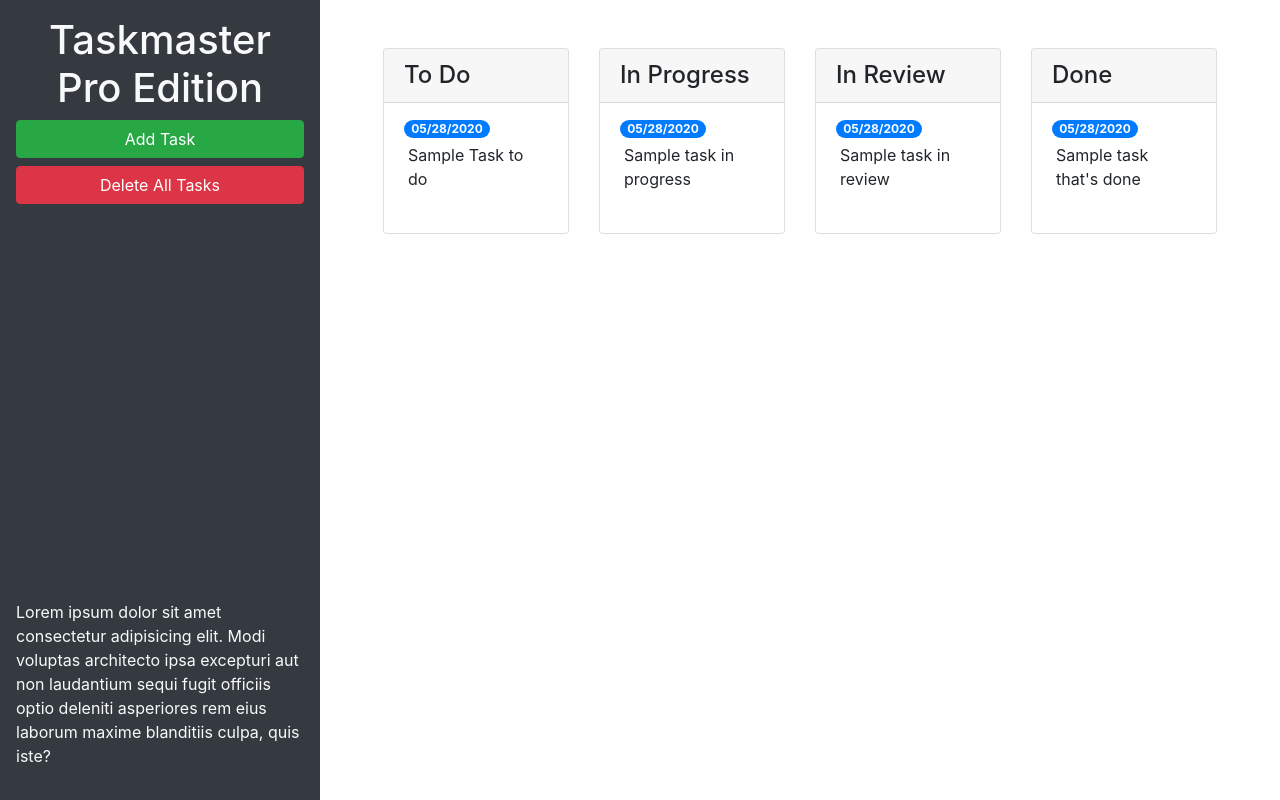
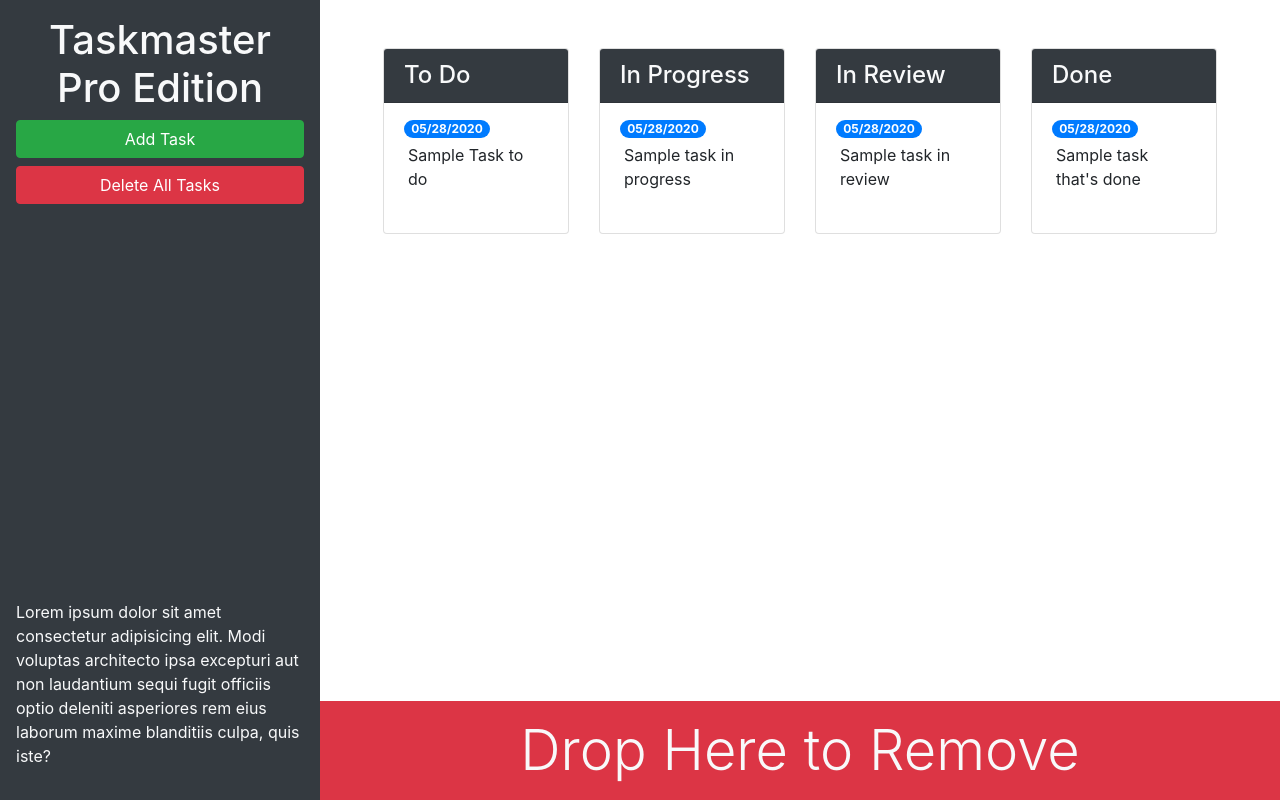
Before and after one commit to BTantillo/taskmaster-pro2, a plain HTML site: page index.html in a window 1280 px wide. Drawn offline with nearby package versions, Linux system fonts and the light colour scheme.

Commit message:
Bootstraping header

```diff
--- a/index.html
+++ b/index.html
@@ -13,22 +13,22 @@
 <body>
 
   <div class="row min-vh-100 no-gutters">
-    <header class="col-12 col-lg-3 bg-dark text-light d-flex flex-column p-4 p-lg-3">
+    <header class="col-12 col-lg-3 bg-dark text-light sticky-top d-flex flex-column p-4 p-lg-3">
       <h1 class="text-center">Taskmaster Pro Edition</h1>
       <button id="create-task" class="btn btn-block btn-success" data-toggle="modal" data-target="#task-form-modal">Add
         Task</button>
       <button id="remove-tasks" class="btn btn-block btn-danger">Delete All Tasks</button>
-      <p class="mt-auto">Lorem ipsum dolor sit amet consectetur adipisicing elit. Modi voluptas architecto ipsa
+      <p class="mt-auto d-noe d-lg-block">Lorem ipsum dolor sit amet consectetur adipisicing elit. Modi voluptas architecto ipsa
         excepturi aut non
         laudantium sequi fugit officiis optio deleniti asperiores rem eius laborum maxime blanditiis culpa, quis iste?
       </p>
     </header>
-    <main class="col-12 col-lg-9">
+    <main class="col-12 col-lg-9 d-flex flex-column">
       <div class="m-5 row justify-content-around">
 
         <div class="col-12 col-md col-xl-3 mb-3">
           <div class="card">
-        <h4 class="card-header">To Do</h4>
+        <h4 class="card-header bg-dark text-light">To Do</h4>
         <ul id="list-toDo" class="list-group list-group-flush">
         <li class="list-group-item">
           <span class="badge badge-primary badge-pill">05/28/2020</span>
@@ -40,7 +40,7 @@
 
       <div class ="col-12 col-md col-xl-3 mb-3">
         <div class="card">
-        <h4 class="card-header">In Progress</h4>
+        <h4 class="card-header bg-dark text-light">In Progress</h4>
         <ul id="list-inProgress" class="list-group list-group-flush">
           <li class="list-group-item">
             <span class="badge badge-primary badge-pill">05/28/2020</span>
@@ -52,7 +52,7 @@
 
       <div class="col-12 col-md col-xl-3 mb-3">
         <div class="card">
-        <h4 class="card-header">In Review</h4>
+        <h4 class="card-header bg-dark text-light">In Review</h4>
         <ul id="list-inReview" class="list-group list-group-flush">
           <li class="list-group-item">
             <span class="badge badge-primary badge-pill">05/28/2020</span>
@@ -64,7 +64,7 @@
 
       <div class="col-12 col-md col-xl-3 mb-3">
         <div class="card">
-        <h4 class="card-header">Done</h4>
+        <h4 class="card-header bg-dark text-light">Done</h4>
         <ul id="list-done" class="list-group list-group-flush">
           <li class="list-group-item">
             <span class="badge badge-primary badge-pill">05/28/2020</span>
@@ -74,6 +74,11 @@
       </div>
     </div>
 
+      </div>
+      <div id="trash" class="mt-auto">
+        <div class="w-100 bg-danger p-3 text-center text-light display-4">
+          Drop Here to Remove
+        </div>
       </div>
     </main>
   </div>
```
